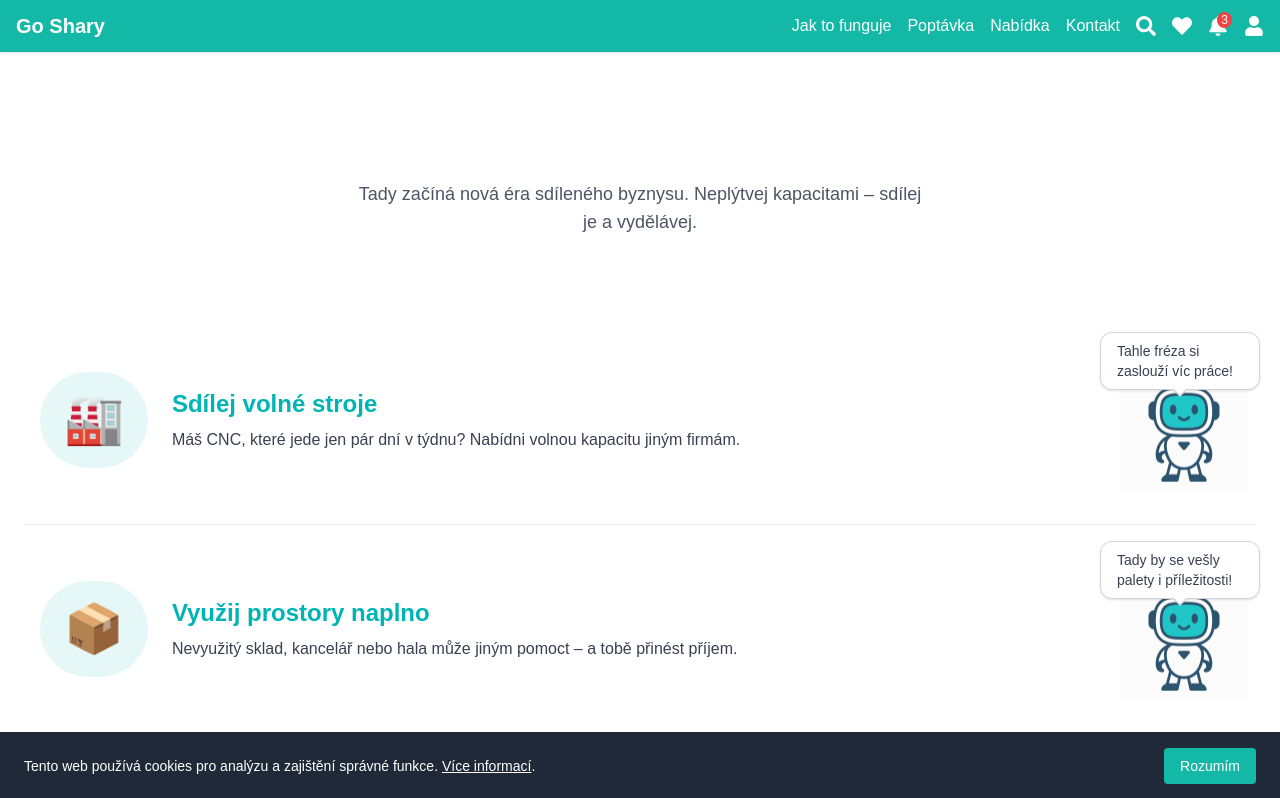
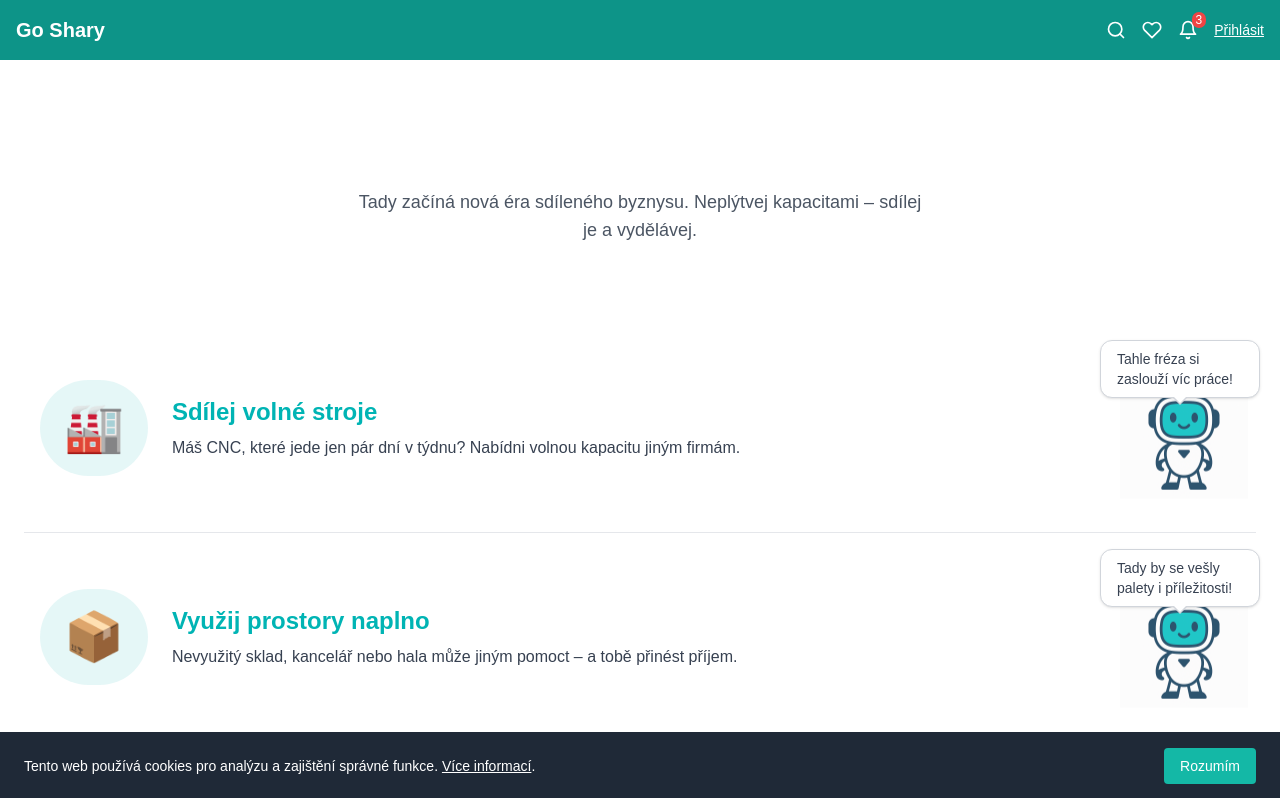
Before and after one commit to Tekier10/goshary, a Next.js app: page / in a window 1280 px wide. Shown: the top 798 px of the page. Built offline with nearby package versions, Linux system fonts and the light colour scheme; a web font is replaced by a local one.

Commit message:
Update Header.tsx

```diff
--- a/components/Header.tsx
+++ b/components/Header.tsx
@@ -1,66 +1,75 @@
 // components/Header.tsx
-
 import Link from 'next/link';
 import { useState } from 'react';
-import { FaBell, FaHeart, FaUser, FaSearch, FaBars, FaTimes } from 'react-icons/fa';
+import { FiMenu, FiSearch, FiHeart, FiBell, FiUser } from 'react-icons/fi';
+import useUser from '../utils/useUser';
 
 export default function Header() {
   const [menuOpen, setMenuOpen] = useState(false);
-  const unreadCount = 3; // TODO: Replace with dynamic logic later
+  const { user, logout } = useUser();
 
   return (
-    <header className="bg-teal-500 text-white shadow">
-      <div className="max-w-7xl mx-auto px-4 py-3 flex justify-between items-center">
-        {/* Logo */}
-        <Link href="/" className="text-xl font-bold">
-          Go Shary
+    <header className="bg-teal-600 text-white p-4 flex items-center justify-between relative">
+      {/* Logo */}
+      <Link href="/" className="text-xl font-bold">
+        Go Shary
+      </Link>
+
+      {/* Ikony + profil */}
+      <div className="flex items-center gap-4">
+        <Link href="/vyhledavani">
+          <FiSearch size={20} />
         </Link>
 
-        {/* Right-side icons */}
-        <div className="flex items-center gap-4">
-          {/* Desktop menu */}
-          <div className="hidden sm:flex items-center gap-4">
-            <Link href="/jak-to-funguje" className="hover:underline">Jak to funguje</Link>
-            <Link href="/poptavka" className="hover:underline">Poptávka</Link>
-            <Link href="/nabidka" className="hover:underline">Nabídka</Link>
-            <Link href="/kontakt" className="hover:underline">Kontakt</Link>
+        <Link href="/oblibene">
+          <FiHeart size={20} />
+        </Link>
+
+        <Link href="/notifikace" className="relative">
+          <FiBell size={20} />
+          <span className="absolute -top-2 -right-2 bg-red-500 text-xs rounded-full px-1">
+            3
+          </span>
+        </Link>
+
+        {user ? (
+          <div className="flex items-center gap-2 text-sm">
+            <FiUser />
+            <span className="hidden sm:inline">👋 {user.name}</span>
+            <button
+              onClick={logout}
+              className="ml-1 underline text-white hover:text-gray-200 text-xs"
+            >
+              Odhlásit
+            </button>
           </div>
+        ) : (
+          <Link href="/prihlaseni" className="underline text-sm">
+            Přihlásit
+          </Link>
+        )}
 
-          {/* Ikony */}
-          <Link href="/vyhledavani">
-            <FaSearch className="w-5 h-5" />
-          </Link>
-          <Link href="/oblibene">
-            <FaHeart className="w-5 h-5" />
-          </Link>
-          <Link href="/notifikace" className="relative">
-            <FaBell className="w-5 h-5" />
-            {unreadCount > 0 && (
-              <span className="absolute -top-1 -right-1 bg-red-500 text-white text-xs px-1 rounded-full">
-                {unreadCount}
-              </span>
-            )}
-          </Link>
-          <Link href="/prihlaseni">
-            <FaUser className="w-5 h-5" />
-          </Link>
-
-          {/* Hamburger menu – mobile */}
-          <button onClick={() => setMenuOpen(!menuOpen)} className="sm:hidden">
-            {menuOpen ? <FaTimes className="w-5 h-5" /> : <FaBars className="w-5 h-5" />}
-          </button>
-        </div>
+        {/* Hamburger */}
+        <button
+          onClick={() => setMenuOpen(!menuOpen)}
+          className="sm:hidden focus:outline-none"
+        >
+          <FiMenu size={24} />
+        </button>
       </div>
 
-      {/* Mobilní dropdown menu */}
+      {/* Dropdown menu */}
       {menuOpen && (
-        <nav className="sm:hidden bg-teal-400 text-white px-4 pb-4">
-          <ul className="flex flex-col space-y-2">
-            <li><Link href="/jak-to-funguje">Jak to funguje</Link></li>
-            <li><Link href="/poptavka">Poptávka</Link></li>
-            <li><Link href="/nabidka">Nabídka</Link></li>
-            <li><Link href="/kontakt">Kontakt</Link></li>
-          </ul>
+        <nav className="absolute top-full left-0 w-full bg-white text-gray-800 shadow-md p-4 space-y-2 z-10">
+          <Link href="/nabidka" className="block hover:text-teal-600">
+            Nabídky
+          </Link>
+          <Link href="/poptavka" className="block hover:text-teal-600">
+            Poptávky
+          </Link>
+          <Link href="/pridat" className="block hover:text-teal-600">
+            ➕ Přidat inzerát
+          </Link>
         </nav>
       )}
     </header>
```
